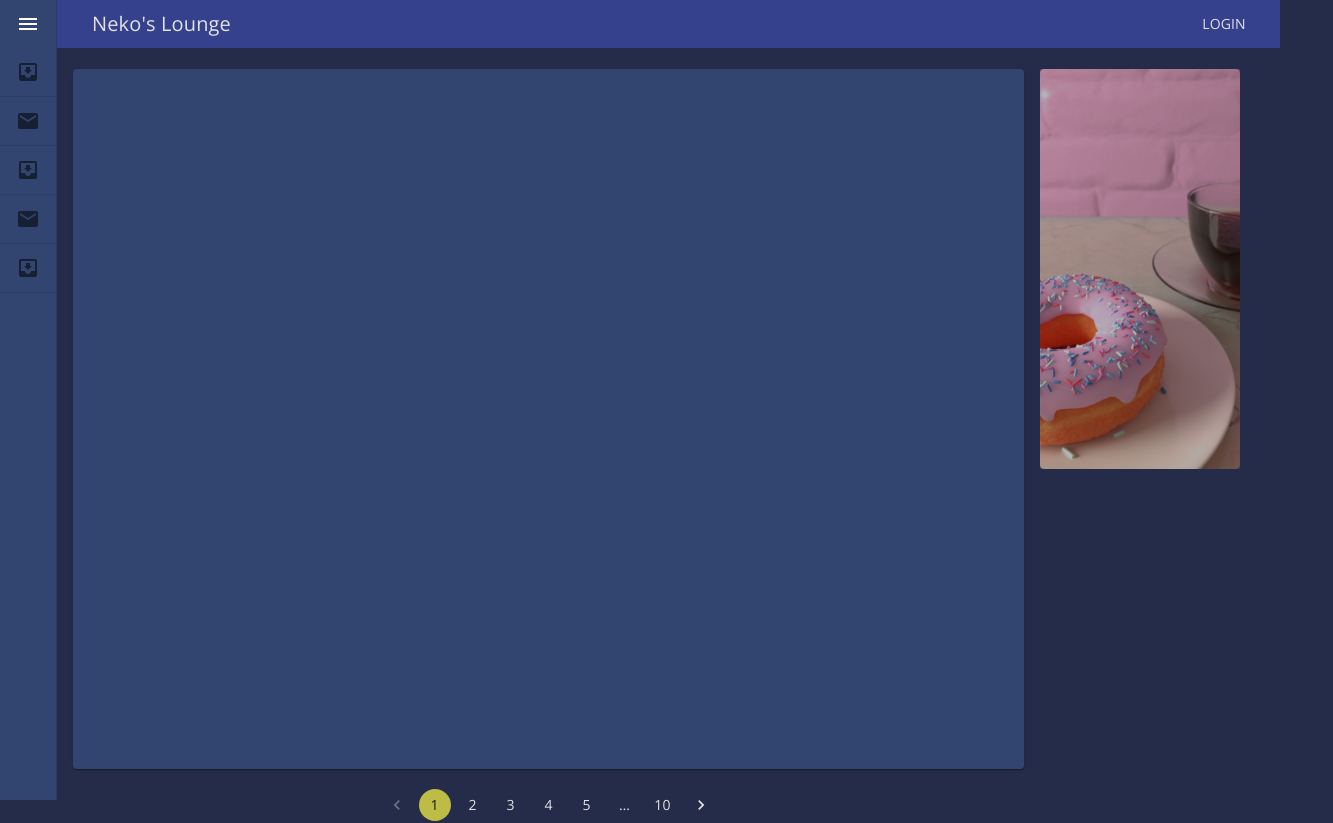
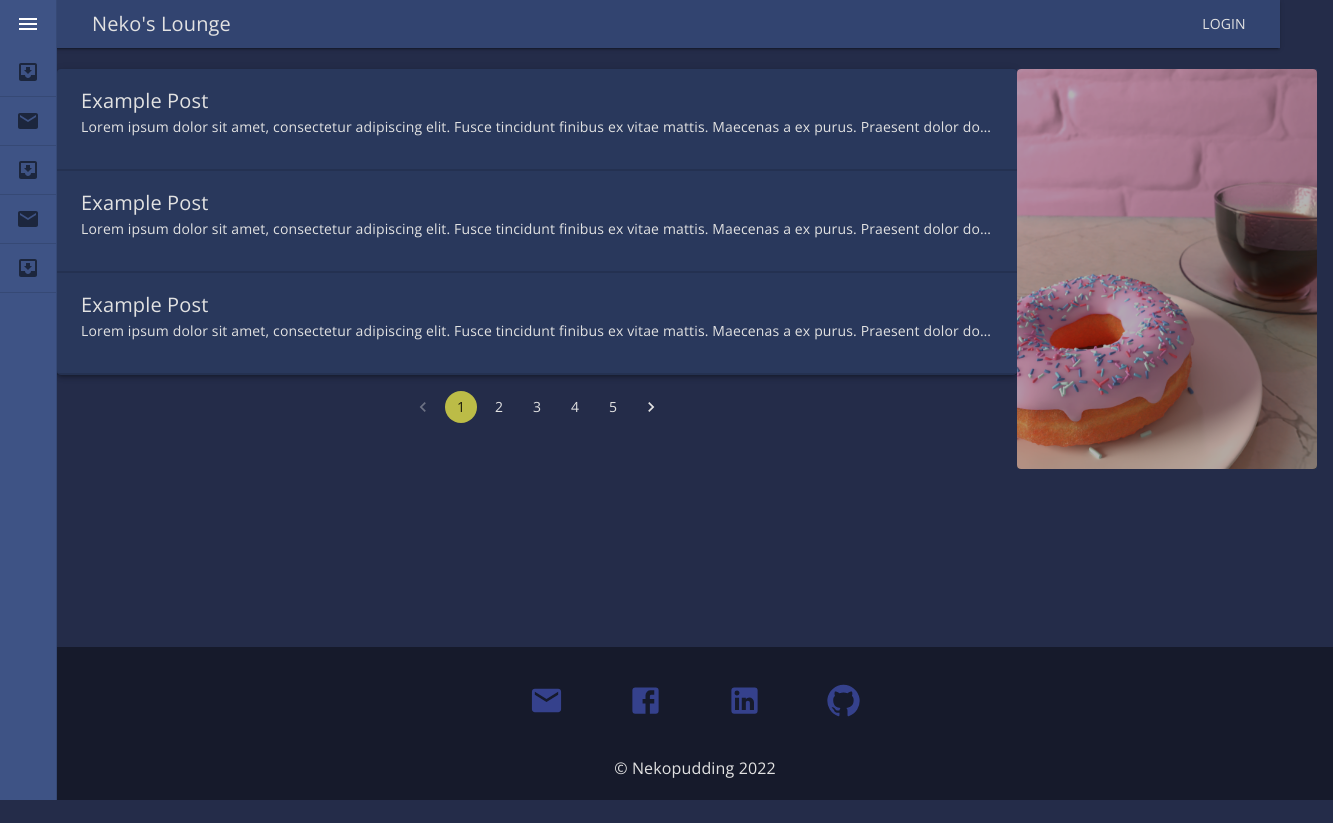
Before and after one commit to nekopudding-org/nekos-lounge, a React (Create React App) app in the folder client/: page / in a window 1280 px wide. Shown: the top 823 px of the page, 1333 px wide, since content can reach past the window. After the commit the page ends 800 px from the top, so only its background shows below. Built offline with nearby package versions, Linux system fonts and the light colour scheme.

Commit message:
fixed some alignment, added example posts

```diff
--- /dev/null
+++ b/client/public/index.css
@@ -0,0 +1,13 @@
+html {
+  box-sizing: border-box;
+}
+
+html, body, #root {
+  padding: 0px !important;;
+  margin: 0px !important;;
+  min-height: 100vh;
+  min-width: 100vw;
+}
+*, *:before, *:after {
+  box-sizing: inherit;
+}
--- a/client/public/index.html
+++ b/client/public/index.html
@@ -15,6 +15,7 @@
       user's mobile device or desktop. See https://developers.google.com/web/fundamentals/web-app-manifest/
     -->
     <link rel="manifest" href="%PUBLIC_URL%/manifest.json" />
+    <link rel="stylesheet" href="%PUBLIC_URL%/index.css" />
     <!--
       Notice the use of %PUBLIC_URL% in the tags above.
       It will be replaced with the URL of the `public` folder during the build.
@@ -24,7 +25,7 @@
       work correctly both with client-side routing and a non-root public URL.
       Learn how to configure a non-root public URL by running `npm run build`.
     -->
-    <title>React App</title>
+    <title>Neko's Lounge</title>
   </head>
   <body>
     <noscript>You need to enable JavaScript to run this app.</noscript>
--- a/client/src/App.jsx
+++ b/client/src/App.jsx
@@ -1,5 +1,5 @@
-import {useState} from 'react';
-import { Box, CssBaseline } from '@mui/material'
+import {useState, useEffect, React} from 'react';
+import { Box, CssBaseline,Stack } from '@mui/material'
 import { ThemeProvider } from '@mui/material/styles';
 
 import Header from './components/Header/Header';
@@ -12,19 +12,23 @@ import Footer from './components/Footer/Footer';
 
 function App() {
   const [drawerOpen, setDrawerOpen] = useState(false);
+
+  useEffect(()=> {
+    // document.documentElement.style.setProperty('--base',this.state.color);
+  },[])
   return (
     <>
       <ThemeProvider theme={theme}>
         <CssBaseline />
-        <Box sx={{ display: 'flex', flexDirection: 'row', flexWrap: 'wrap'}}>
-          <Header drawerOpen={drawerOpen} setDrawerOpen={setDrawerOpen}/>
+        <Header drawerOpen={drawerOpen} setDrawerOpen={setDrawerOpen}/>
+        <Stack sx={{ flexFlow: 'row nowrap', minWidth: '100vw', minHeight: '100vh'}}>
           <Sidebar setDrawerOpen={setDrawerOpen} drawerOpen={drawerOpen}/>
-          <Box sx={{flexGrow: 1, display:'flex', flexDirection:'column'}}>
+          <Stack sx={{flexGrow: 1}}>
             <Main/>
             <Footer/>
-          </Box>
+          </Stack>
 
-        </Box>
+        </Stack>
 
       </ThemeProvider>
     </>
--- a/client/src/components/Footer/Footer.jsx
+++ b/client/src/components/Footer/Footer.jsx
@@ -19,6 +19,7 @@ const Footer = () => {
         <Stack sx={{
           padding: '20px 50px',
           backgroundColor: theme.palette.background.dark,
+          flexGrow: 0
         }}>
           <Stack direction='row' sx={{ margin: '0 auto', my: 2}} spacing={8}>
             {links.map((item,index) => {
--- a/client/src/components/Header/Header.jsx
+++ b/client/src/components/Header/Header.jsx
@@ -12,7 +12,7 @@ function Header(props) {
           ml: drawerOpen ? props.drawerWidth : 0,
           p: 0,
           width: drawerOpen ?  `calc(100% - ${drawerWidth}px)` : '100%',
-          boxShadow:0,
+          boxShadow:2,
           transition: theme.transitions.create(["width", "margin"], {
             easing: theme.transitions.easing.sharp,
             duration: theme.transitions.duration.leavingScreen,
@@ -24,7 +24,8 @@ function Header(props) {
               easing: theme.transitions.easing.sharp,
               duration: theme.transitions.duration.enteringScreen
             })
-          })
+          }),
+          backgroundColor: theme.palette.background.light,
         }}
       >
         <Toolbar variant='dense'>
--- a/client/src/components/Main.jsx
+++ b/client/src/components/Main.jsx
@@ -1,27 +1,20 @@
-import {Box} from '@mui/material';
+import {Box, Stack} from '@mui/material';
 import HeaderOffset from './Header/HeaderOffset';
 import PostsSection from './Posts/PostsSection';
 import TrendingCarousel from './Trending/TrendingCarousel';
 
 const Main = () => {
   return (
-  <Box component="main"
+  <Stack
     sx={{
-      display: 'flex',
-      flexGrow: 1,
+      flexFlow: 'row nowrap',
+      flex: '1 1 auto',
       py: 3,
       mt: '45px',
-      mr: 3
   }}>
-    <Box sx={{height: '800px', flexGrow: 1}}>
-      <PostsSection></PostsSection>
-    </Box>
-    <TrendingCarousel width={200} height={400} />
-
-
-
-
-  </Box>
+      <PostsSection/>
+    <TrendingCarousel fontSize={30}/>
+  </Stack>
 )
 }
 
--- a/client/src/components/Posts/PostsSection.jsx
+++ b/client/src/components/Posts/PostsSection.jsx
@@ -1,15 +1,44 @@
-import { Pagination, Paper,Box } from '@mui/material'
+import { Pagination, Paper,Box, Stack, Divider, Typography } from '@mui/material'
 import React from 'react'
+import theme from '../../theme'
 
+const postList = [
+  {
+    title: 'Example Post',
+    content: 'Lorem ipsum dolor sit amet, consectetur adipiscing elit. Fusce tincidunt finibus ex vitae mattis. Maecenas a ex purus. Praesent dolor dolor, hendrerit in enim sed, sodales placerat eros. Proin fermentum enim in mauris tincidunt, ac pharetra sem sodales. Curabitur volutpat sollicitudin nisl, non mollis augue fringilla et. Morbi arcu magna, congue eget suscipit sed, congue at orci. Sed pellentesque orci mauris, in pellentesque ligula pulvinar nec. Sed mattis nulla non magna maximus pharetra. Etiam ut ex non nisi imperdiet consequat et tempus quam. Mauris porta aliquam velit quis mollis. Aliquam posuere nec mauris et varius.'
+  },
+  {
+    title: 'Example Post',
+    content: 'Lorem ipsum dolor sit amet, consectetur adipiscing elit. Fusce tincidunt finibus ex vitae mattis. Maecenas a ex purus. Praesent dolor dolor, hendrerit in enim sed, sodales placerat eros. Proin fermentum enim in mauris tincidunt, ac pharetra sem sodales. Curabitur volutpat sollicitudin nisl, non mollis augue fringilla et. Morbi arcu magna, congue eget suscipit sed, congue at orci. Sed pellentesque orci mauris, in pellentesque ligula pulvinar nec. Sed mattis nulla non magna maximus pharetra. Etiam ut ex non nisi imperdiet consequat et tempus quam. Mauris porta aliquam velit quis mollis. Aliquam posuere nec mauris et varius.'
+  },
+  {
+    title: 'Example Post',
+    content: 'Lorem ipsum dolor sit amet, consectetur adipiscing elit. Fusce tincidunt finibus ex vitae mattis. Maecenas a ex purus. Praesent dolor dolor, hendrerit in enim sed, sodales placerat eros. Proin fermentum enim in mauris tincidunt, ac pharetra sem sodales. Curabitur volutpat sollicitudin nisl, non mollis augue fringilla et. Morbi arcu magna, congue eget suscipit sed, congue at orci. Sed pellentesque orci mauris, in pellentesque ligula pulvinar nec. Sed mattis nulla non magna maximus pharetra. Etiam ut ex non nisi imperdiet consequat et tempus quam. Mauris porta aliquam velit quis mollis. Aliquam posuere nec mauris et varius.'
+  },
+]
 function PostsSection() {
   return (
     <>
-      <Paper sx={{mx: 2, minHeight: '700px'}}>
+    <Stack spacing={2} sx={{flexGrow:1}}>
+      <Paper elevation={3} sx={{mx: 2}}>
+        <Stack>
+          {postList.map((item, index) => {
+          return (
+            <>
+            <Box sx={{maxWidth:'60rem', py:2, px:3}}>
+              <Typography variant="h6" noWrap>{item.title}</Typography>
+              <Typography variant="body2" paragraph noWrap>{item.content}</Typography>
+            </Box>
+            <Divider sx={{borderBottomWidth: '2px'}}/>
+            </>
+          )})}
+        </Stack>
+      </Paper>
+      <Box sx={{justifyContent:"center", display:'flex'}}>
+        <Pagination count={5} color="secondary"/>
+      </Box>
+    </Stack>
 
-      </Paper>
-      <Box sx={{margin: '20px auto', justifyContent:"center", display:'flex'}}>
-        <Pagination count={10} color="secondary"/>
-      </Box>
     </>
   )
 }
--- a/client/src/components/Sidebar/Sidebar.jsx
+++ b/client/src/components/Sidebar/Sidebar.jsx
@@ -14,7 +14,7 @@ import { borderRadius } from '@mui/system';
 const drawerWidth = 240;
 
 const openedMixin = (theme) => ({
-  width: {sm: '100%', md: drawerWidth},
+  width: {xs: '100%', md: drawerWidth},
 
   transition: theme.transitions.create('width', {
     easing: theme.transitions.easing.sharp,
@@ -56,6 +56,7 @@ function Sidebar(props) {
         })
       }}
       variant='permanent'
+      PaperProps={{sx: {bgcolor: theme.palette.background.sidebar}}}
     >
           <List sx={{pt:0}}>
 
--- a/client/src/components/Trending/TrendingCarousel.jsx
+++ b/client/src/components/Trending/TrendingCarousel.jsx
@@ -14,9 +14,9 @@ function TrendingCarousel(props) {
         },
         {
             name:'Spacegame',
-            // link: '',
-            // imageURL: '',
-            // description: 'spacegame - 2D platformer game'
+            link: '',
+            imageURL: 'images/spacegame.png',
+            description: 'spacegame - 2D platformer game'
         }
     ]
 
@@ -25,17 +25,18 @@ function TrendingCarousel(props) {
             <Box sx={
                     {
                         mr: 2,
-                        backgroundColor: 'primary.main',
+                        backgroundColor: 'background.paper',
                         width: props.width,
                         height: props.height,
+                        display: {xs: 'none', md: 'block'}
                     }
                 }
             >
                 <Carousel
                     autoPlay={props.autoPlay}
                     stopAutoPlayOnHover
+                    animation='fade'
                     interval={props.autoPlayInterval}
-                    animation='slide'
                     timeout={props.transitionTime}
                     swipe
                     indicators
@@ -77,9 +78,9 @@ function TrendingCarousel(props) {
 TrendingCarousel.defaultProps = {
     width: 300,
     height: 400,
-    transitionTime: 100,
+    transitionTime: 300,
     fontSize: 50,
-    autoPlayInterval: 10000,
-    autoPlay: false
+    autoPlayInterval: 7000,
+    autoPlay: true
 }
 export default TrendingCarousel;
--- a/client/src/theme.jsx
+++ b/client/src/theme.jsx
@@ -9,7 +9,9 @@ const theme = createTheme({
       },
       background: {
         default: '#242c49',
-        paper: '#324470',
+        light: '#324470',
+        paper: '#29385c',
+        sidebar: '#3e5385',
         dark: '#161a2b'
       },
       primary: {
@@ -59,7 +61,7 @@ const theme = createTheme({
       title: {
         fontWeight: 800
       }
-    },
+    }
   });
 
 export default theme;
```
Also changed, not shown: client/public/images/spacegame.png (added).
